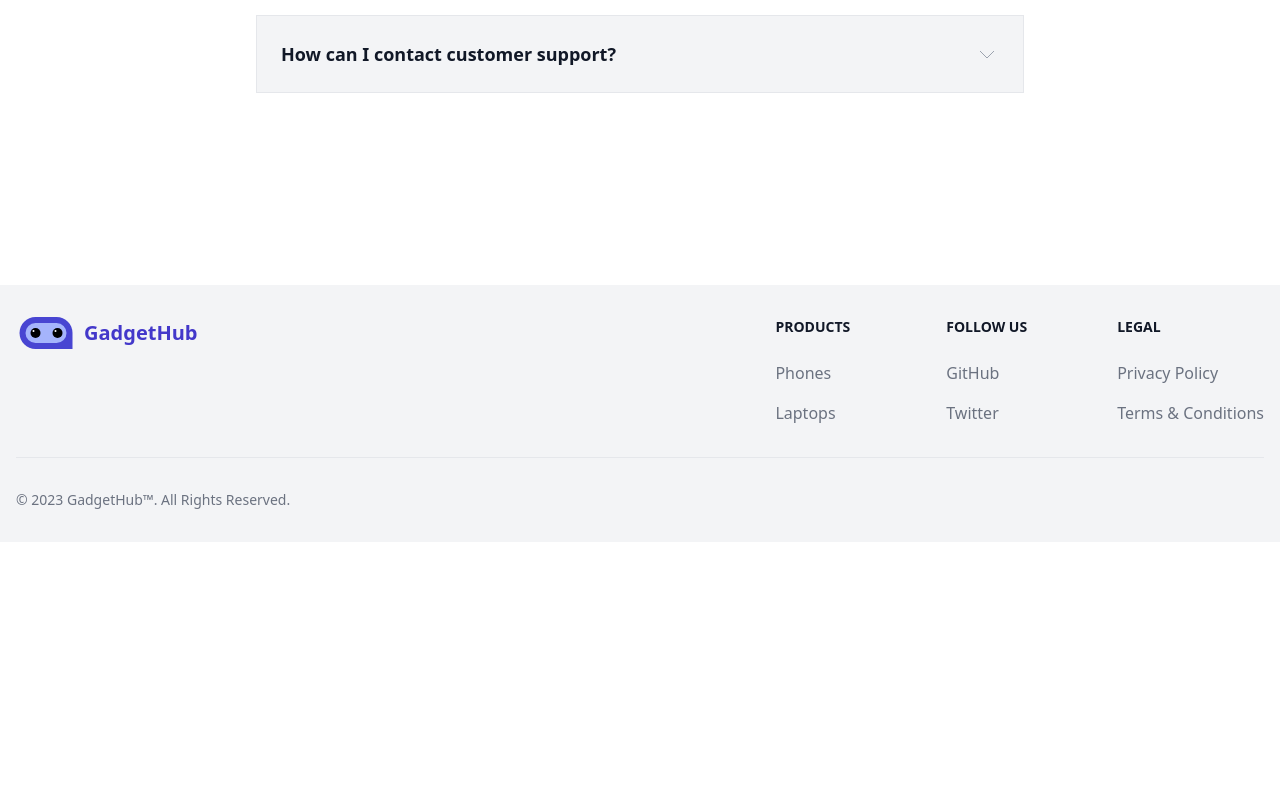
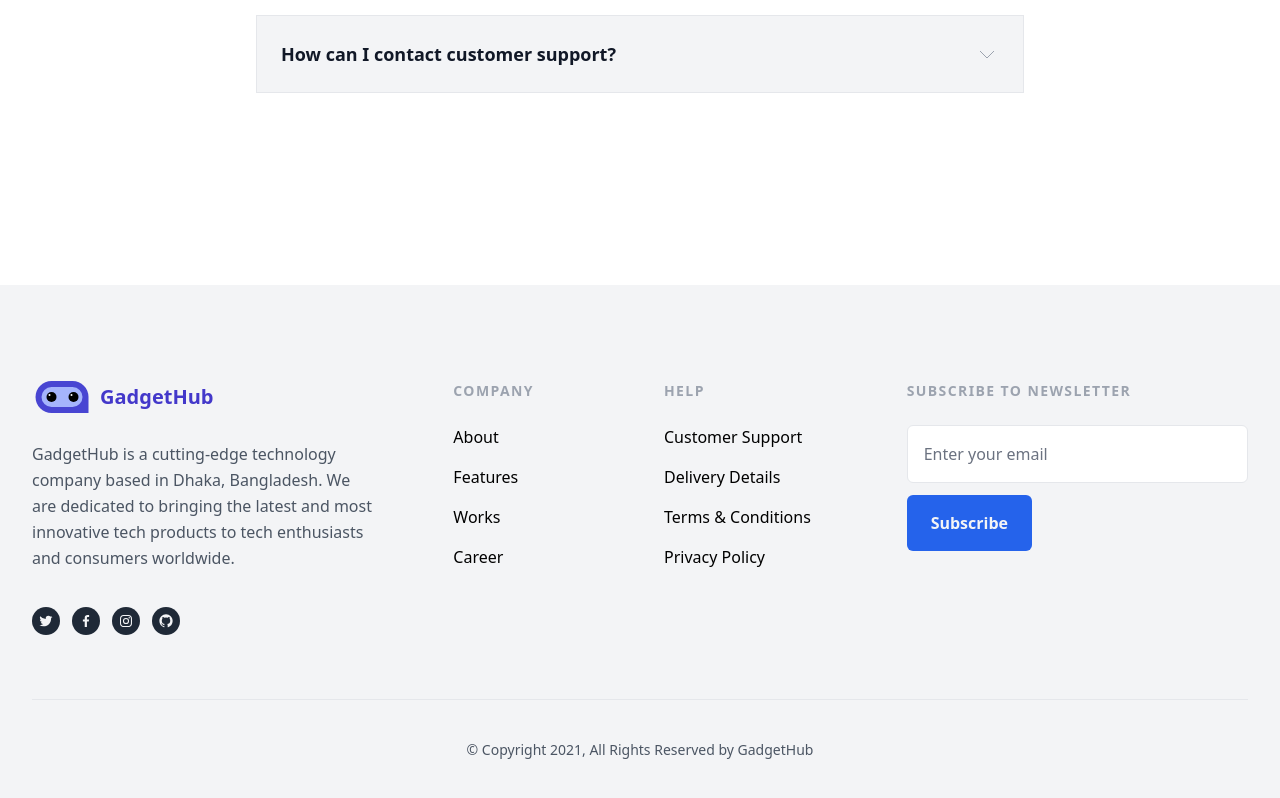
Before and after one commit to masud-rana44/gadget-hub-client, a React (Vite) app: page / in a window 1280 px wide. Shown: the part 2358-3156 px from the top of the page. Before the commit the page ends 2900 px from the top, so only its background shows below. Built offline with nearby package versions, Linux system fonts and the light colour scheme; no server answers.

Commit message:
Added readme.md

```diff
--- a/src/components/Footer.jsx
+++ b/src/components/Footer.jsx
@@ -3,162 +3,237 @@
 
 export const Footer = () => {
   return (
-    <footer className="bg-gray-100 text-slate-600 dark:bg-slate-700 dark:text-white">
-      <div className="mx-auto w-full max-w-screen-xl p-4 py-6 lg:py-8">
-        <div className="md:flex md:justify-between">
-          <div className="mb-6 md:mb-0">
-            <Link to="/" className="flex items-center">
+    <section className="py-10 bg-gray-100 text-slate-600 dark:bg-slate-700 dark:text-gray-100 sm:pt-16 lg:pt-24">
+      <div className="px-4 mx-auto sm:px-6 lg:px-8 max-w-7xl">
+        <div className="grid grid-cols-2 md:col-span-3 lg:grid-cols-6 gap-y-16 gap-x-12">
+          <div className="col-span-2 md:col-span-3 lg:col-span-2 lg:pr-8">
+            <Link to="/">
               <Logo />
             </Link>
-          </div>
-          <div className="grid grid-cols-2 gap-8 sm:gap-6 sm:grid-cols-3">
-            <div>
-              <h2 className="mb-6 text-sm font-semibold text-gray-900 uppercase dark:text-white">
-                Products
-              </h2>
-              <ul className="text-gray-500 dark:text-gray-400 font-medium">
-                <li className="mb-4">
+
+            <p className="text-base leading-relaxed text-gray-600 dark:text-gray-400 mt-7">
+              GadgetHub is a cutting-edge technology company based in Dhaka,
+              Bangladesh. We are dedicated to bringing the latest and most
+              innovative tech products to tech enthusiasts and consumers
+              worldwide.
+            </p>
+
+            <ul className="flex items-center space-x-3 mt-9">
+              <li>
                 <a
-                    href="https://your-ecommerce-site.com/phones"
-                    className="hover:underline"
+                  href="#"
+                  title=""
+                  className="flex items-center justify-center text-gray-100 transition-all duration-200 bg-gray-800 rounded-full w-7 h-7 hover:bg-blue-600 focus:bg-blue-600"
                 >
-                    Phones
+                  <svg
+                    className="w-4 h-4"
+                    xmlns="http://www.w3.org/2000/svg"
+                    viewBox="0 0 24 24"
+                    fill="currentColor"
+                  >
+                    <path d="M19.633 7.997c.013.175.013.349.013.523 0 5.325-4.053 11.461-11.46 11.461-2.282 0-4.402-.661-6.186-1.809.324.037.636.05.973.05a8.07 8.07 0 0 0 5.001-1.721 4.036 4.036 0 0 1-3.767-2.793c.249.037.499.062.761.062.361 0 .724-.05 1.061-.137a4.027 4.027 0 0 1-3.23-3.953v-.05c.537.299 1.16.486 1.82.511a4.022 4.022 0 0 1-1.796-3.354c0-.748.199-1.434.548-2.032a11.457 11.457 0 0 0 8.306 4.215c-.062-.3-.1-.611-.1-.923a4.026 4.026 0 0 1 4.028-4.028c1.16 0 2.207.486 2.943 1.272a7.957 7.957 0 0 0 2.556-.973 4.02 4.02 0 0 1-1.771 2.22 8.073 8.073 0 0 0 2.319-.624 8.645 8.645 0 0 1-2.019 2.083z"></path>
+                  </svg>
                 </a>
               </li>
+
               <li>
                 <a
-                    href="https://your-ecommerce-site.com/laptops"
-                    className="hover:underline"
+                  href="#"
+                  title=""
+                  className="flex items-center justify-center text-gray-100 transition-all duration-200 bg-gray-800 rounded-full w-7 h-7 hover:bg-blue-600 focus:bg-blue-600"
                 >
-                    Laptops
+                  <svg
+                    className="w-4 h-4"
+                    xmlns="http://www.w3.org/2000/svg"
+                    viewBox="0 0 24 24"
+                    fill="currentColor"
+                  >
+                    <path d="M13.397 20.997v-8.196h2.765l.411-3.209h-3.176V7.548c0-.926.258-1.56 1.587-1.56h1.684V3.127A22.336 22.336 0 0 0 14.201 3c-2.444 0-4.122 1.492-4.122 4.231v2.355H7.332v3.209h2.753v8.202h3.312z"></path>
+                  </svg>
+                </a>
+              </li>
+
+              <li>
+                <a
+                  href="#"
+                  title=""
+                  className="flex items-center justify-center text-gray-100 transition-all duration-200 bg-gray-800 rounded-full w-7 h-7 hover:bg-blue-600 focus:bg-blue-600"
+                >
+                  <svg
+                    className="w-4 h-4"
+                    xmlns="http://www.w3.org/2000/svg"
+                    viewBox="0 0 24 24"
+                    fill="currentColor"
+                  >
+                    <path d="M11.999 7.377a4.623 4.623 0 1 0 0 9.248 4.623 4.623 0 0 0 0-9.248zm0 7.627a3.004 3.004 0 1 1 0-6.008 3.004 3.004 0 0 1 0 6.008z"></path>
+                    <circle cx="16.806" cy="7.207" r="1.078"></circle>
+                    <path d="M20.533 6.111A4.605 4.605 0 0 0 17.9 3.479a6.606 6.606 0 0 0-2.186-.42c-.963-.042-1.268-.054-3.71-.054s-2.755 0-3.71.054a6.554 6.554 0 0 0-2.184.42 4.6 4.6 0 0 0-2.633 2.632 6.585 6.585 0 0 0-.419 2.186c-.043.962-.056 1.267-.056 3.71 0 2.442 0 2.753.056 3.71.015.748.156 1.486.419 2.187a4.61 4.61 0 0 0 2.634 2.632 6.584 6.584 0 0 0 2.185.45c.963.042 1.268.055 3.71.055s2.755 0 3.71-.055a6.615 6.615 0 0 0 2.186-.419 4.613 4.613 0 0 0 2.633-2.633c.263-.7.404-1.438.419-2.186.043-.962.056-1.267.056-3.71s0-2.753-.056-3.71a6.581 6.581 0 0 0-.421-2.217zm-1.218 9.532a5.043 5.043 0 0 1-.311 1.688 2.987 2.987 0 0 1-1.712 1.711 4.985 4.985 0 0 1-1.67.311c-.95.044-1.218.055-3.654.055-2.438 0-2.687 0-3.655-.055a4.96 4.96 0 0 1-1.669-.311 2.985 2.985 0 0 1-1.719-1.711 5.08 5.08 0 0 1-.311-1.669c-.043-.95-.053-1.218-.053-3.654 0-2.437 0-2.686.053-3.655a5.038 5.038 0 0 1 .311-1.687c.305-.789.93-1.41 1.719-1.712a5.01 5.01 0 0 1 1.669-.311c.951-.043 1.218-.055 3.655-.055s2.687 0 3.654.055a4.96 4.96 0 0 1 1.67.311 2.991 2.991 0 0 1 1.712 1.712 5.08 5.08 0 0 1 .311 1.669c.043.951.054 1.218.054 3.655 0 2.436 0 2.698-.043 3.654h-.011z"></path>
+                  </svg>
+                </a>
+              </li>
+
+              <li>
+                <a
+                  href="#"
+                  title=""
+                  className="flex items-center justify-center text-gray-100 transition-all duration-200 bg-gray-800 rounded-full w-7 h-7 hover:bg-blue-600 focus:bg-blue-600"
+                >
+                  <svg
+                    className="w-4 h-4"
+                    xmlns="http://www.w3.org/2000/svg"
+                    viewBox="0 0 24 24"
+                    fill="currentColor"
+                  >
+                    <path
+                      fillRule="evenodd"
+                      clipRule="evenodd"
+                      d="M12.026 2c-5.509 0-9.974 4.465-9.974 9.974 0 4.406 2.857 8.145 6.821 9.465.499.09.679-.217.679-.481 0-.237-.008-.865-.011-1.696-2.775.602-3.361-1.338-3.361-1.338-.452-1.152-1.107-1.459-1.107-1.459-.905-.619.069-.605.069-.605 1.002.07 1.527 1.028 1.527 1.028.89 1.524 2.336 1.084 2.902.829.091-.645.351-1.085.635-1.334-2.214-.251-4.542-1.107-4.542-4.93 0-1.087.389-1.979 1.024-2.675-.101-.253-.446-1.268.099-2.64 0 0 .837-.269 2.742 1.021a9.582 9.582 0 0 1 2.496-.336 9.554 9.554 0 0 1 2.496.336c1.906-1.291 2.742-1.021 2.742-1.021.545 1.372.203 2.387.099 2.64.64.696 1.024 1.587 1.024 2.675 0 3.833-2.33 4.675-4.552 4.922.355.308.675.916.675 1.846 0 1.334-.012 2.41-.012 2.737 0 .267.178.577.687.479C19.146 20.115 22 16.379 22 11.974 22 6.465 17.535 2 12.026 2z"
+                    ></path>
+                  </svg>
                 </a>
               </li>
             </ul>
           </div>
+
           <div>
-              <h2 className="mb-6 text-sm font-semibold text-gray-900 uppercase dark:text-white">
-                Follow us
-              </h2>
-              <ul className="text-gray-500 dark:text-gray-400 font-medium">
-                <li className="mb-4">
+            <p className="text-sm font-semibold tracking-widest text-gray-400 uppercase">
+              Company
+            </p>
+
+            <ul className="mt-6 space-y-4">
+              <li>
                 <a
-                    href="https://github.com/your-ecommerce"
-                    className="hover:underline"
+                  href="#"
+                  title=""
+                  className="flex text-base text-black dark:text-gray-100 transition-all duration-200 hover:text-blue-600 focus:text-blue-600"
                 >
-                    GitHub
+                  {" "}
+                  About{" "}
                 </a>
               </li>
+
               <li>
                 <a
-                    href="https://twitter.com/your-ecommerce"
-                    className="hover:underline"
+                  href="#"
+                  title=""
+                  className="flex text-base text-black dark:text-gray-100 transition-all duration-200 hover:text-blue-600 focus:text-blue-600"
                 >
-                    Twitter
+                  {" "}
+                  Features{" "}
+                </a>
+              </li>
+
+              <li>
+                <a
+                  href="#"
+                  title=""
+                  className="flex text-base text-black dark:text-gray-100 transition-all duration-200 hover:text-blue-600 focus:text-blue-600"
+                >
+                  {" "}
+                  Works{" "}
+                </a>
+              </li>
+
+              <li>
+                <a
+                  href="#"
+                  title=""
+                  className="flex text-base text-black dark:text-gray-100 transition-all duration-200 hover:text-blue-600 focus:text-blue-600"
+                >
+                  {" "}
+                  Career{" "}
                 </a>
               </li>
             </ul>
           </div>
+
           <div>
-              <h2 className="mb-6 text-sm font-semibold text-gray-900 uppercase dark:text-white">
-                Legal
-              </h2>
-              <ul className="text-gray-500 dark:text-gray-400 font-medium">
-                <li className="mb-4">
+            <p className="text-sm font-semibold tracking-widest text-gray-400 uppercase">
+              Help
+            </p>
+
+            <ul className="mt-6 space-y-4">
+              <li>
                 <a
-                    href="https://your-ecommerce-site.com/privacy-policy"
-                    className="hover:underline"
+                  href="#"
+                  title=""
+                  className="flex text-base text-black dark:text-gray-100 transition-all duration-200 hover:text-blue-600 focus:text-blue-600"
                 >
-                    Privacy Policy
+                  {" "}
+                  Customer Support{" "}
                 </a>
               </li>
+
               <li>
                 <a
-                    href="https://your-ecommerce-site.com/terms-and-conditions"
-                    className="hover:underline"
+                  href="#"
+                  title=""
+                  className="flex text-base text-black dark:text-gray-100 transition-all duration-200 hover:text-blue-600 focus:text-blue-600"
                 >
-                    Terms &amp; Conditions
+                  {" "}
+                  Delivery Details{" "}
+                </a>
+              </li>
+
+              <li>
+                <a
+                  href="#"
+                  title=""
+                  className="flex text-base text-black dark:text-gray-100 transition-all duration-200 hover:text-blue-600 focus:text-blue-600"
+                >
+                  {" "}
+                  Terms & Conditions{" "}
+                </a>
+              </li>
+
+              <li>
+                <a
+                  href="#"
+                  title=""
+                  className="flex text-base text-black dark:text-gray-100 transition-all duration-200 hover:text-blue-600 focus:text-blue-600"
+                >
+                  {" "}
+                  Privacy Policy{" "}
                 </a>
               </li>
             </ul>
           </div>
+
+          <div className="col-span-2 md:col-span-1 lg:col-span-2 lg:pl-8">
+            <p className="text-sm font-semibold tracking-widest text-gray-400 uppercase">
+              Subscribe to newsletter
+            </p>
+
+            <form action="#" method="POST" className="mt-6">
+              <div>
+                <label htmlFor="email" className="sr-only">
+                  Email
+                </label>
+                <input
+                  type="email"
+                  name="email"
+                  id="email"
+                  placeholder="Enter your email"
+                  className="block w-full p-4 text-black dark:text-gray-100 placeholder-gray-500 transition-all duration-200 bg-white dark:bg-slate-600 border border-gray-200 dark:border-slate-500 rounded-md focus:outline-none focus:border-blue-600 caret-blue-600"
+                />
+              </div>
+
+              <button
+                type="submit"
+                className="inline-flex items-center justify-center px-6 py-4 mt-3 font-semibold text-gray-100 transition-all duration-200 bg-blue-600 rounded-md hover:bg-blue-700 focus:bg-blue-700"
+              >
+                Subscribe
+              </button>
+            </form>
           </div>
         </div>
-        <hr className="my-6 border-gray-200 sm:mx-auto dark:border-gray-700 lg:my-8" />
-        <div className="sm:flex sm:items-center sm:justify-between">
-          <span className="text-sm text-gray-500 sm:text-center dark:text-gray-400">
-            © 2023{" "}
-            <a
-              href="https://your-ecommerce-site.com/"
-              className="hover:underline"
-            >
-              GadgetHub™
-            </a>
-            . All Rights Reserved.
-          </span>
-          <div className="flex mt-4 space-x-5 sm:justify-center sm:mt-0">
-            <a
-              href="https://www.facebook.com/your-ecommerce"
-              className="text-gray-500 hover:text-gray-900 dark:hover:text-white"
-            >
-              <svg
-                className="w-4 h-4"
-                aria-hidden="true"
-                xmlns="http://www.w3.org/2000/svg"
-                fill="currentColor"
-                viewBox="0 0 8 19"
-              >
-                {/* Your Facebook icon SVG */}
-              </svg>
-              <span className="sr-only">Facebook page</span>
-            </a>
-            <a
-              href="https://discord.gg/your-ecommerce"
-              className="text-gray-500 hover:text-gray-900 dark:hover:text-white"
-            >
-              <svg
-                className="w-4 h-4"
-                aria-hidden="true"
-                xmlns="http://www.w3.org/2000/svg"
-                fill="currentColor"
-                viewBox="0 0 21 16"
-              >
-                {/* Your Discord icon SVG */}
-              </svg>
-              <span className="sr-only">Discord community</span>
-            </a>
-            <a
-              href="https://twitter.com/your-ecommerce"
-              className="text-gray-500 hover:text-gray-900 dark:hover:text-white"
-            >
-              <svg
-                className="w-4 h-4"
-                aria-hidden="true"
-                xmlns="http://www.w3.org/2000/svg"
-                fill="currentColor"
-                viewBox="0 0 20 17"
-              >
-                {/* Your Twitter icon SVG */}
-              </svg>
-              <span className="sr-only">Twitter page</span>
-            </a>
-            <a
-              href="https://github.com/your-ecommerce"
-              className="text-gray-500 hover:text-gray-900 dark:hover:text-white"
-            >
-              <svg
-                className="w-4 h-4"
-                aria-hidden="true"
-                xmlns="http://www.w3.org/2000/svg"
-                fill="currentColor"
-                viewBox="0 0 20 20"
-              >
-                {/* Your GitHub icon SVG */}
-              </svg>
-              <span className="sr-only">GitHub account</span>
-            </a>
+
+        <hr className="mt-16 mb-10 border-gray-200 dark:border-slate-600" />
+
+        <p className="text-sm text-center text-gray-600 dark:text-gray-400">
+          © Copyright 2021, All Rights Reserved by GadgetHub
+        </p>
       </div>
-        </div>
-      </div>
-    </footer>
+    </section>
   );
 };
--- a/src/components/Navbar.jsx
+++ b/src/components/Navbar.jsx
@@ -77,7 +77,7 @@
         </ul>
 
         {/* right side */}
-        <div className="flex items-center space-x-7">
+        <div className="flex items-center space-x-3 md:space-x-7">
           <DarkModeToggle />
           {user ? (
             <div className="flex items-center gap-x-2">
--- a/src/components/User.jsx
+++ b/src/components/User.jsx
@@ -19,7 +19,7 @@
           <RxAvatar size={26} className="font-medium" />
         )}
       </div>
-      <p className="font-medium text-slate-800 dark:text-gray-200">
+      <p className="font-medium  text-slate-800 dark:text-gray-200">
         {user.displayName}
       </p>
     </div>
```
Also changed, not shown: src/assets/screenshot.PNG (added), 1 other file (tests, documents, lock files or other folders). Lines whose indentation alone changed are shown as unchanged.
